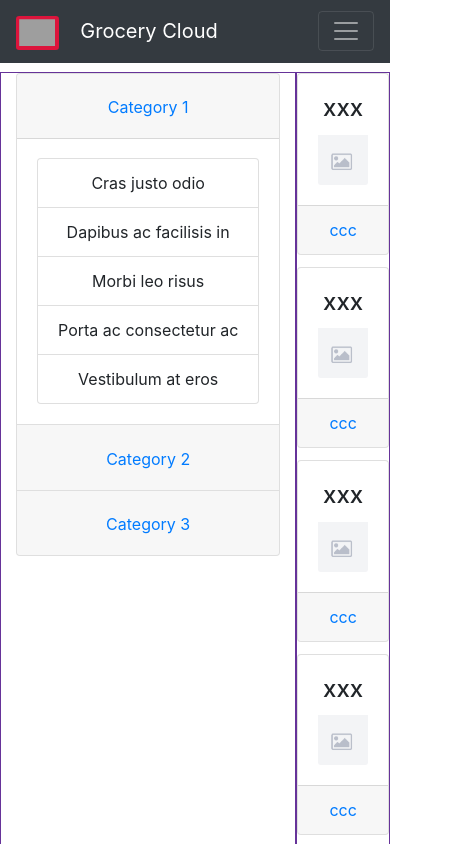
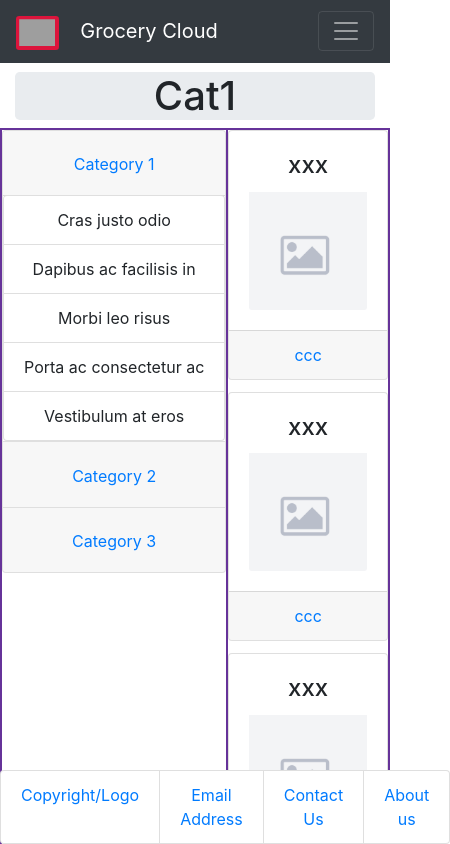
Before and after one commit to DonCorleone/Capstone-Client, an Angular app: page /shopping in a window 390 px wide. Shown: the top 844 px of the page, 450 px wide, since content can reach past the window. Built offline with nearby package versions, Linux system fonts and the light colour scheme; grey boxes are pictures that could not be loaded.

Commit message:
shopping responsive

```diff
--- a/src/app/components/footer/footer.component.html
+++ b/src/app/components/footer/footer.component.html
@@ -1,4 +1,4 @@
-<div class="footer">
+<div class="footer fixed-bottom">
   <ul id="footerUl" class="list-group list-group-horizontal">
     <li class="list-group-item">
       <a href="#">Copyright/Logo</a>
--- a/src/app/components/shopping-page/shopping-page.component.html
+++ b/src/app/components/shopping-page/shopping-page.component.html
@@ -1,6 +1,10 @@
 <div class="container">
-  <div class="row ">
-    <div class="col-auto tempBorder">
+  <div class="jumbotron p-0 m-0">
+    <h1 class="display-6">Cat1</h1>
+  </div>
+
+  <div class="row tempBorder">
+    <div class="col-auto tempBorder p-0">
       <div class="accordion" id="accordionExample">
         <div class="card">
           <div class="card-header" id="headingOne">
@@ -13,7 +17,7 @@
           </div>
 
           <div id="collapseOne" class="collapse show" aria-labelledby="headingOne" data-parent="#accordionExample">
-            <div class="card-body">
+            <div class="card-body p-0">
               <ul class="list-group">
                 <li class="list-group-item">Cras justo odio</li>
                 <li class="list-group-item">Dapibus ac facilisis in</li>
@@ -34,7 +38,7 @@
             </h2>
           </div>
           <div id="collapseTwo" class="collapse" aria-labelledby="headingTwo" data-parent="#accordionExample">
-            <div class="card-body">
+            <div class="card-body p-0">
               <ul class="list-group">
                 <li class="list-group-item">Cras justo odio</li>
                 <li class="list-group-item">Dapibus ac facilisis in</li>
@@ -55,7 +59,7 @@
             </h2>
           </div>
           <div id="collapseThree" class="collapse" aria-labelledby="headingThree" data-parent="#accordionExample">
-            <div class="card-body">
+            <div class="card-body p-0">
               <ul class="list-group">
                 <li class="list-group-item">Cras justo odio</li>
                 <li class="list-group-item">Dapibus ac facilisis in</li>
```
